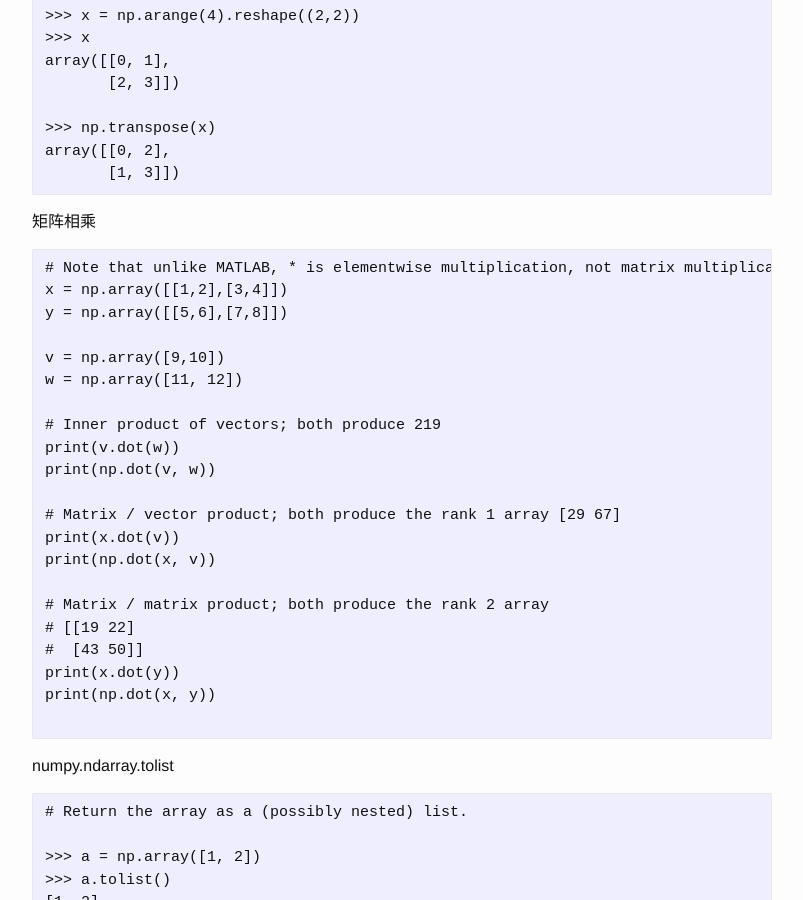
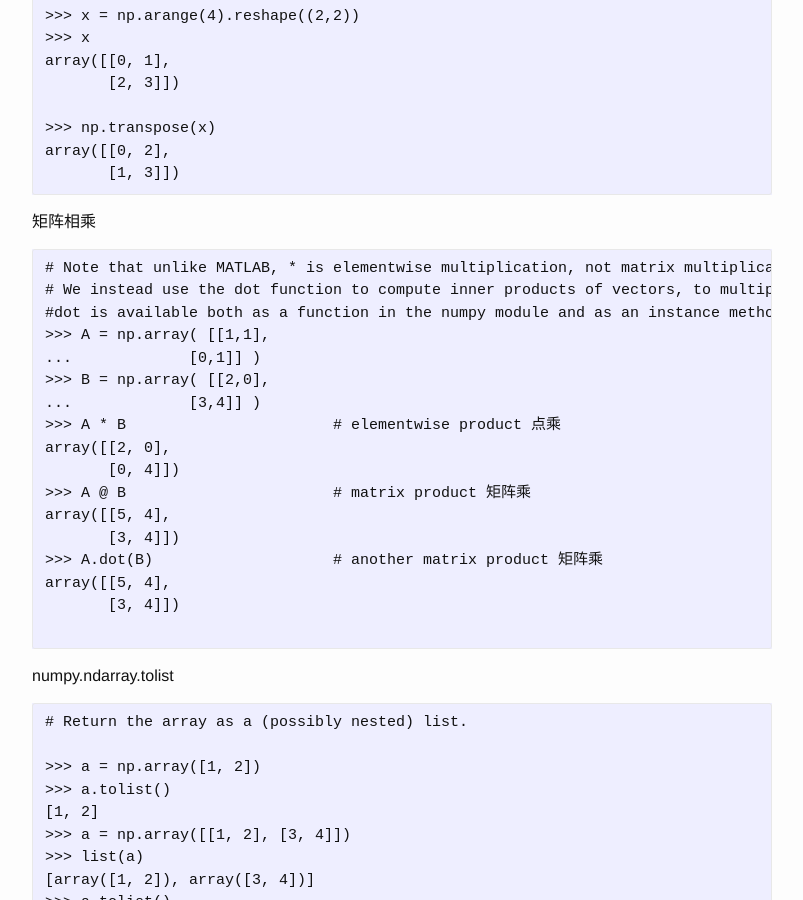
Before and after one commit to josephstalin117/josephstalin117.github.io, a Jekyll site: the page built from _posts/2018-3-3-numpy.markdown, in a window 1280 px wide and 900 px high, scrolled down 12667 px. Shown: the whole window, without its empty margins (238-1041 px from the left). Built offline with Jekyll 4.4.1, drawn with Linux system fonts in a browser that asks for light colours.

Commit message:
update matrix operate

````diff
--- a/_posts/2018-3-3-numpy.markdown
+++ b/_posts/2018-3-3-numpy.markdown
@@ -587,26 +587,22 @@
 
 矩阵相乘
 ```
-# Note that unlike MATLAB, * is elementwise multiplication, not matrix multiplication. We instead use the dot function to compute inner products of vectors, to multiply a vector by a matrix, and to multiply matrices. dot is available both as a function in the numpy module and as an instance method of array objects:
-x = np.array([[1,2],[3,4]])
-y = np.array([[5,6],[7,8]])
-
-v = np.array([9,10])
-w = np.array([11, 12])
-
-# Inner product of vectors; both produce 219
-print(v.dot(w))
-print(np.dot(v, w))
-
-# Matrix / vector product; both produce the rank 1 array [29 67]
-print(x.dot(v))
-print(np.dot(x, v))
-
-# Matrix / matrix product; both produce the rank 2 array
-# [[19 22]
-#  [43 50]]
-print(x.dot(y))
-print(np.dot(x, y))
+# Note that unlike MATLAB, * is elementwise multiplication, not matrix multiplication.
+# We instead use the dot function to compute inner products of vectors, to multiply a vector by a matrix, and to multiply matrices.
+#dot is available both as a function in the numpy module and as an instance method of array objects:
+>>> A = np.array( [[1,1],
+...             [0,1]] )
+>>> B = np.array( [[2,0],
+...             [3,4]] )
+>>> A * B                       # elementwise product 点乘
+array([[2, 0],
+       [0, 4]])
+>>> A @ B                       # matrix product 矩阵乘
+array([[5, 4],
+       [3, 4]])
+>>> A.dot(B)                    # another matrix product 矩阵乘
+array([[5, 4],
+       [3, 4]])
 
 ```
 
````
Also changed, not shown: _posts/2018-1-26-matlab.markdown (+8 -2 lines).
